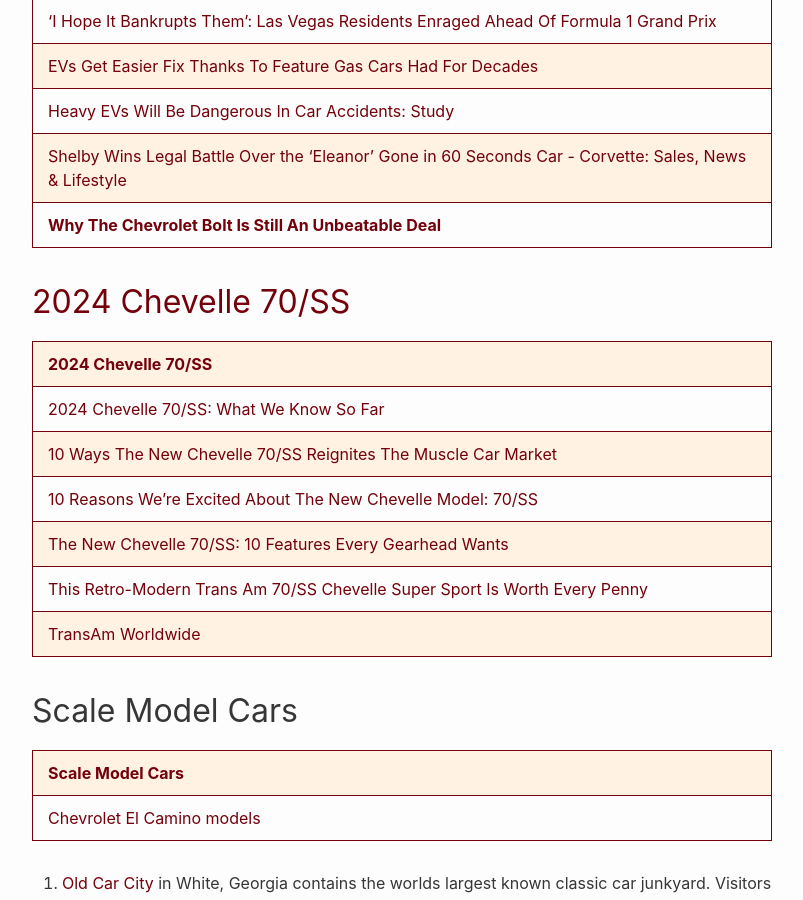
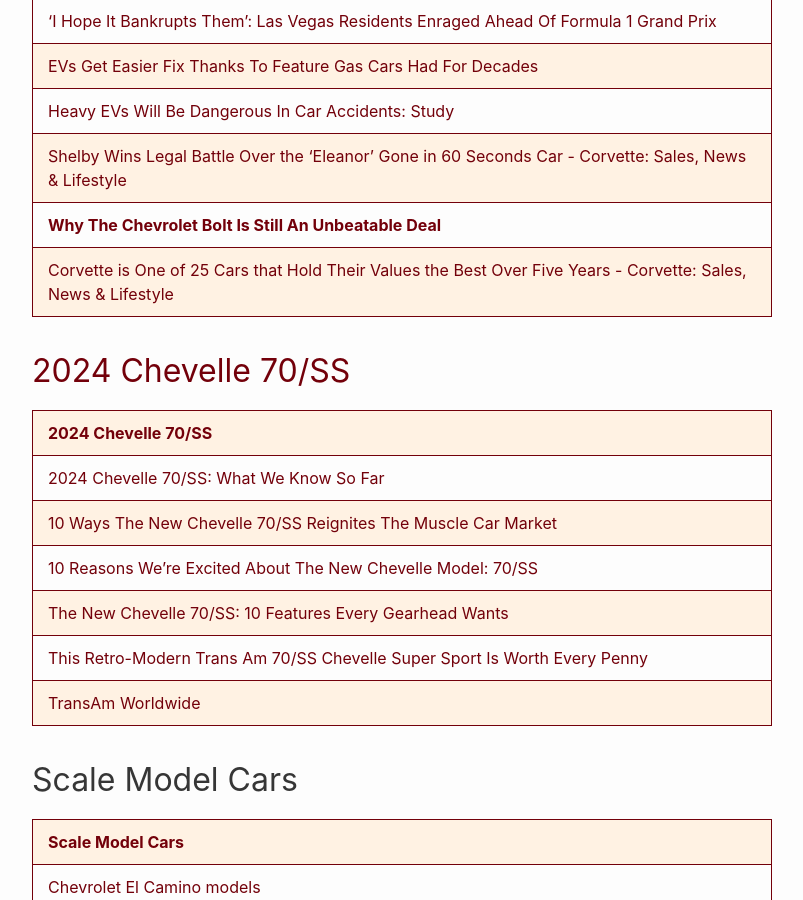
Before and after one commit to RalphHightower/RalphHightower, a Jekyll site: the page built from AutomotiveResources.md, in a window 1280 px wide and 900 px high, scrolled down 5645 px. Shown: the whole window, without its empty margins (238-1041 px from the left). Built offline with Jekyll 4.4.1, drawn with Linux system fonts in a browser that asks for light colours; our own code applies the rules of GitHub Pages for plain Markdown files.

Commit message:
[docs](doc): AutomotiveResources(Corvette holds value)

```diff
--- a/AutomotiveResources.md
+++ b/AutomotiveResources.md
@@ -105,6 +105,7 @@
 | [Heavy EVs Will Be Dangerous In Car Accidents: Study](https://jalopnik.com/heavy-ass-evs-are-going-to-kill-us-all-1848764045 ) |
 | [Shelby Wins Legal Battle Over the 'Eleanor' Gone in 60 Seconds Car - Corvette: Sales, News & Lifestyle](https://www.corvetteblogger.com/2023/11/14/shelby-wins-legal-battle-over-the-eleanor-gone-in-60-seconds-car/ ) |
 | **[Why The Chevrolet Bolt Is Still An Unbeatable Deal](https://insideevs.com/news/696178/owner-ditches-gas-hyundai-for-used-chevy-bolt-ev-video/ )** |
+| [Corvette is One of 25 Cars that Hold Their Values the Best Over Five Years - Corvette: Sales, News & Lifestyle](https://www.corvetteblogger.com/2023/11/08/corvette-is-one-of-25-cars-that-hold-their-values-the-best-over-five-years/ ) |
 
 ## [2024 Chevelle 70/SS](https://www.hotcars.com/chevelle-70ss-what-we-know/ )
 
```
